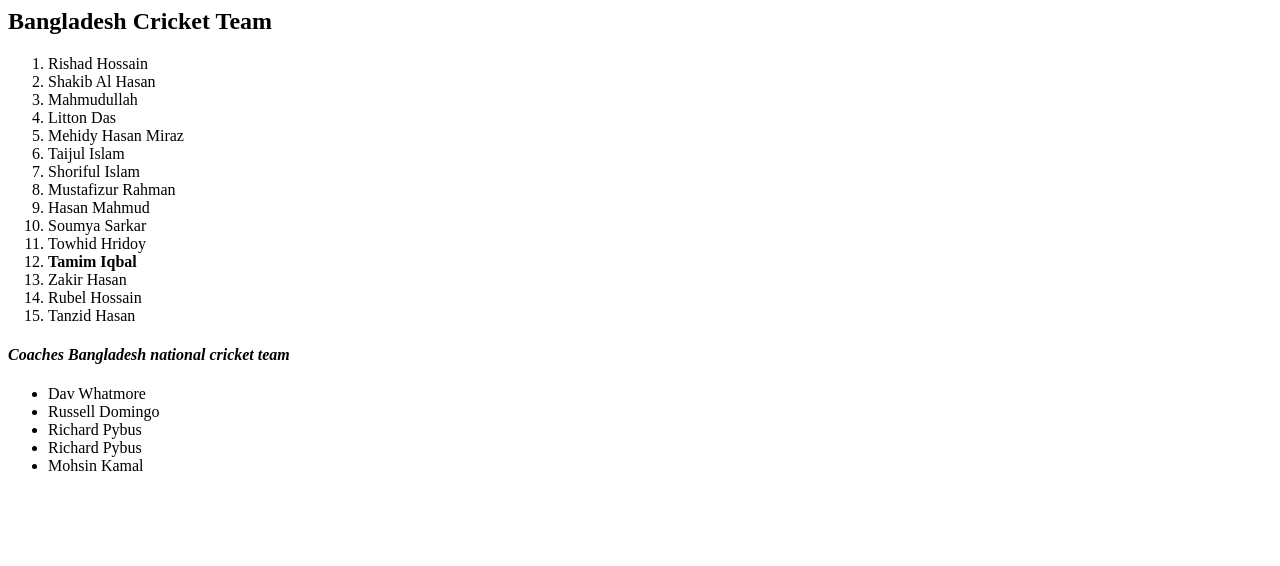
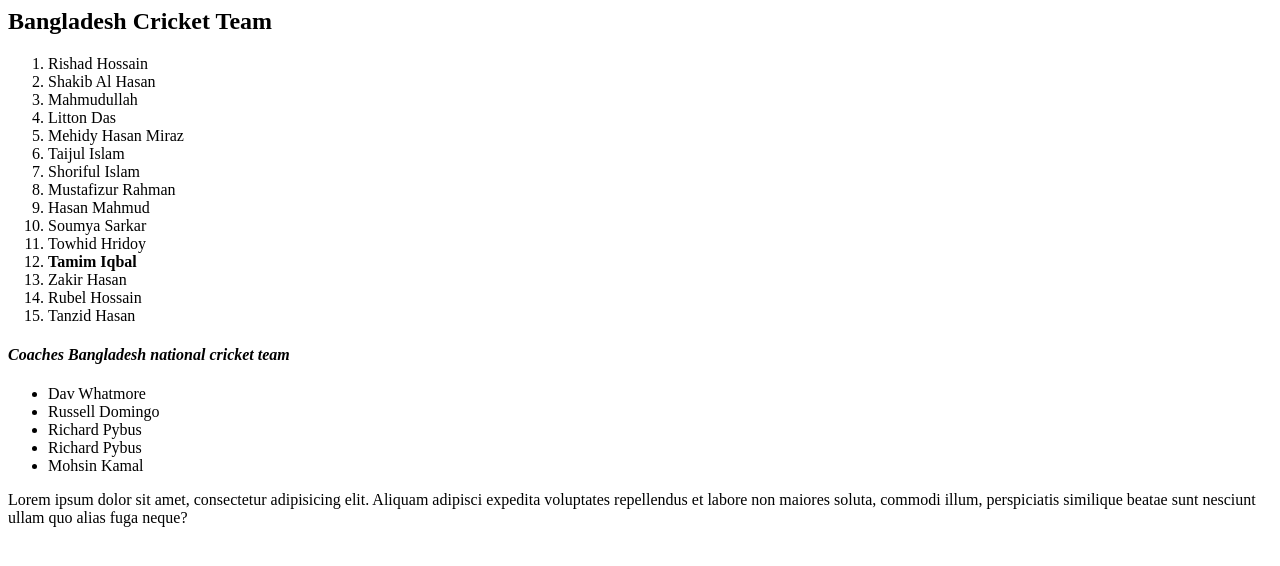
Before and after one commit to Renco88/bangladashCricetTYeam, a plain HTML site: page index.html in a window 1280 px wide. Drawn offline with Linux system fonts and the light colour scheme.

Commit message:
lorem paragreap

```diff
--- a/index.html
+++ b/index.html
@@ -29,4 +29,5 @@
     <li>Mohsin Kamal</li>
 
 </ul>
+<p>Lorem ipsum dolor sit amet, consectetur adipisicing elit. Aliquam adipisci expedita voluptates repellendus et labore non maiores soluta, commodi illum, perspiciatis similique beatae sunt nesciunt ullam quo alias fuga neque?</p>
 </div>
```
